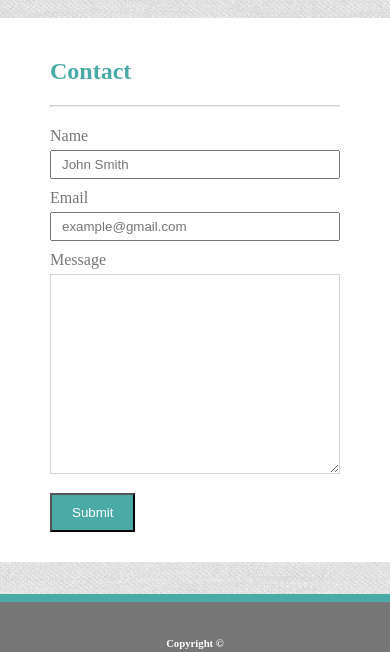
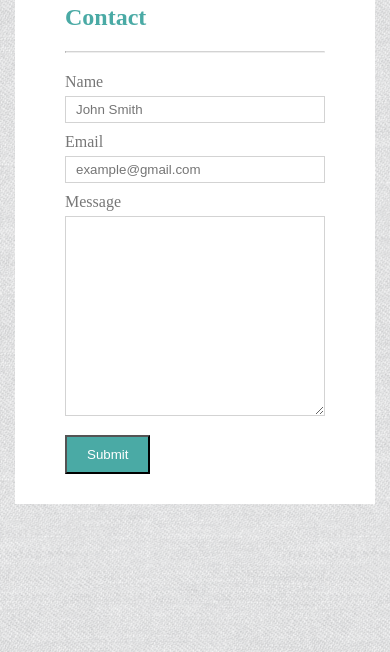
Before and after one commit to priyam009/Responsive-Portfolio, a plain HTML site: page contact.html in a window 390 px wide. Shown: the part 192-844 px from the top of the page. Drawn offline with Linux system fonts and the light colour scheme.

Commit message:
Updating contact page with media queries

```diff
--- a/assets/css/style.css
+++ b/assets/css/style.css
@@ -123,7 +123,11 @@ input[type=submit] {
   display: block;
 }
 
-#msg {
+.form-format {
+  border: 1px solid #D3D3D3;
+}
+
+.msg-form {
   height: 200px;
   resize: vertical;
   overflow: auto;
@@ -173,14 +177,15 @@ input[type=submit] {
 
 @media screen and (max-width: 980px) {
   .container {
-    width: 738px;
+    width: auto;
+    margin: 20px 30px 80px 30px;
   }
 }
 
 @media screen and (max-width: 768px) {
   .container {
-    width: 610px;
-    margin: 20px 0 80px 15px;
+    width: auto;
+    margin: 20px 15px 80px 15px;
   }
 
   .nav-name {
@@ -200,9 +205,10 @@ input[type=submit] {
   }
 
   .container {
-    margin: 20px 0 80px 15px;
-    width: 500px;
+    margin: 20px 15px 80px 15px;
+    width: auto;
   }
+
   .about-image {
     float: none;
     margin: 15px;
@@ -212,7 +218,7 @@ input[type=submit] {
   }
 }
 
-@media screen and (max-width: 530px) {
+@media screen and (max-width: 370px) {
   .nav-bar {
     margin-top: 2px;
     margin-bottom: 2px;
--- a/contact.html
+++ b/contact.html
@@ -4,9 +4,11 @@
     <meta charset="UTF-8">
     <title>Contact</title>
     <link rel="stylesheet" href="assets/css/style.css">
+    <meta name="viewport" content="width=device-width, initial-scale=1.0">
   </head>
   <body>
     <header>
+      <h2 class="nav-name">Priyam Sahas</h2>
       <nav>
         <ul class="nav-bar">
           <li class="nav-heading"><a href="./index.html">About</a></li>
@@ -14,7 +16,6 @@
           <li class="nav-heading"><a href="./contact.html">Contact</a> </li>
         </ul>
       </nav>
-      <h1 class="nav-name">Priyam Sahas</h1>
     </header>
 
     <div class="container">
@@ -23,24 +24,23 @@
 
       <form class="container-form">
         <label for="name" class="form-data">Name</label>
-        <input type="text" name="full-name" id="name" placeholder="John Smith">
+        <input type="text" name="full-name" id="name" class="form-format" placeholder="John Smith">
 
         <label for="email" class="form-data">Email</label>
-        <input type="text" name="email-address" id="email" placeholder="example@gmail.com">
+        <input type="text" name="email-address" id="email" class="form-format" placeholder="example@gmail.com">
 
         <label for="msg" class="form-data">Message</label>
-        <textarea name="message" id="msg"></textarea>
+        <textarea name="message" class="msg-form"></textarea>
 
         <input type="submit" value="Submit">
       </form>
 
     </div>
 
-    <footer>
+    <!-- <footer>
       <div class="foot-bar">
         <h6>Copyright &copy;</h6>
       </div>
-
-    </footer>
+    </footer> -->
   </body>
 </html>
```
Also changed, not shown: index.html (+1 -3 lines).
